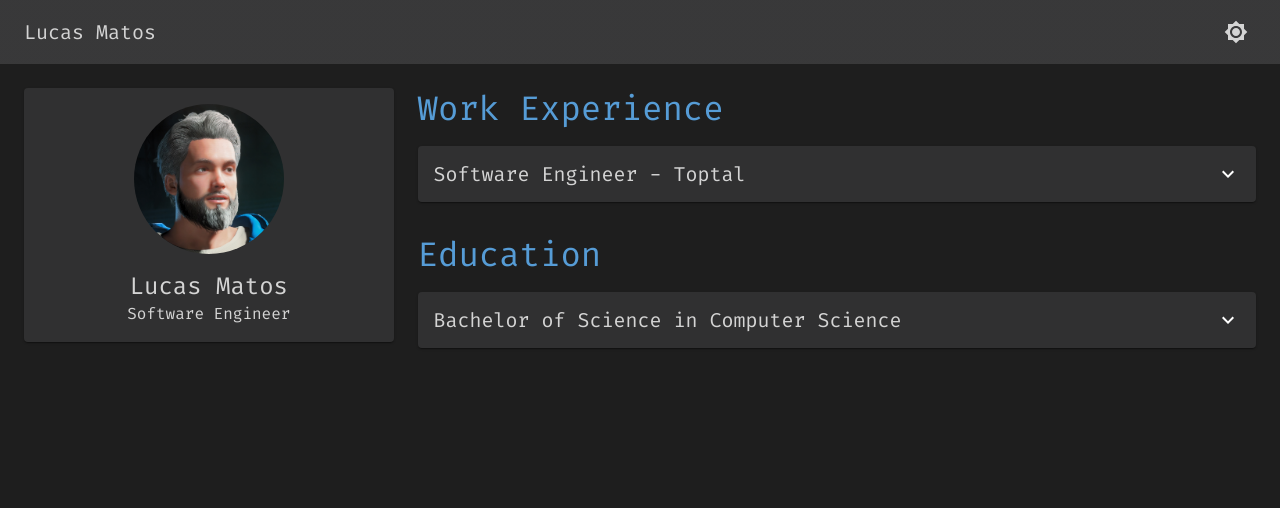
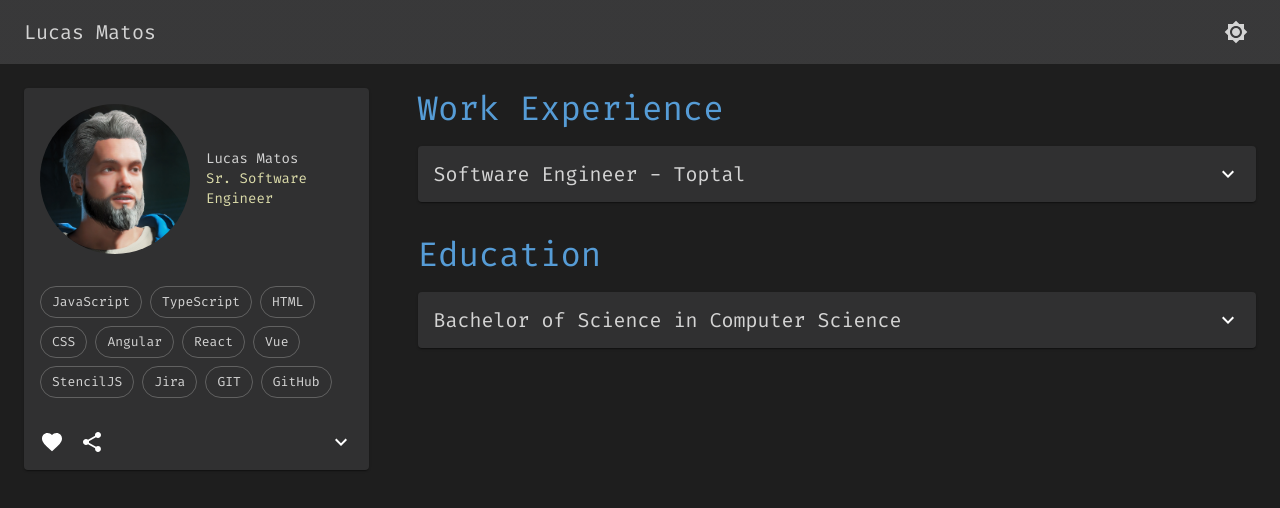
Before and after one commit to matoslucas/resume-layout, a React (Vite) app: page / in a window 1280 px wide. Shown: the top 508 px of the page. Built offline with nearby package versions, Linux system fonts and the light colour scheme.

Commit message:
add skill chip

```diff
--- a/src/components/ProfileSection.tsx
+++ b/src/components/ProfileSection.tsx
@@ -1,5 +1,41 @@
 import React from 'react';
-import { Paper, Avatar, Typography } from '@mui/material';
+import { Paper, Avatar, Typography, Card, CardHeader, IconButton, CardMedia, CardContent, CardActions, Collapse, IconButtonProps, Chip, Box } from '@mui/material';
+
+import { styled } from '@mui/material/styles';
+
+import FavoriteIcon from '@mui/icons-material/Favorite';
+import ShareIcon from '@mui/icons-material/Share';
+import ExpandMoreIcon from '@mui/icons-material/ExpandMore';
+import MoreVertIcon from '@mui/icons-material/MoreVert';
+
+interface ExpandMoreProps extends IconButtonProps {
+  expand: boolean;
+}
+
+const ExpandMore = styled((props: ExpandMoreProps) => {
+  const { expand, ...other } = props;
+  return <IconButton {...other} />;
+})(({ theme }) => ({
+  marginLeft: 'auto',
+  transition: theme.transitions.create('transform', {
+    duration: theme.transitions.duration.shortest,
+  }),
+  variants: [
+    {
+      props: ({ expand }) => !expand,
+      style: {
+        transform: 'rotate(0deg)',
+      },
+    },
+    {
+      props: ({ expand }) => !!expand,
+      style: {
+        transform: 'rotate(180deg)',
+      },
+    },
+  ],
+}));
+
 
 interface ProfileSectionProps {
   name: string;
@@ -13,8 +49,17 @@ const ProfileSection: React.FC<ProfileSectionProps> = ({
   imageUrl,
 }) => {
 
+  const [expanded, setExpanded] = React.useState(false);
+
+  const handleExpandClick = () => {
+    setExpanded(!expanded);
+  };
+
   return (
-    <Paper sx={{ padding: 2, backgroundColor: '#252526', color: '#d4d4d4' }}>
+
+    <Card sx={{ maxWidth: 345 }}>
+      <CardHeader
+        avatar={
           <Avatar
             alt={name}
             src={imageUrl}
@@ -24,22 +69,65 @@ const ProfileSection: React.FC<ProfileSectionProps> = ({
               '& img': {
                 objectPosition: '0 -0.7rem;',
               },
-           margin: 'auto', }}
+              margin: 'auto',
+            }}
           />
-      <Typography
-        variant="h5"
-        sx={{ textAlign: 'center', marginTop: 2, fontFamily: 'Fira Code' }}
+        }
+
+        title="Lucas Matos"
+        subheader="Sr. Software Engineer"
+      />
+
+      <CardContent>
+        <Box sx={{
+          display: 'flex',
+          flexWrap: 'wrap',
+          gap: 1,
+        }}>
+
+
+          <Chip variant="outlined" label="JavaScript" />
+          <Chip variant="outlined" label="TypeScript" />
+          <Chip variant="outlined" label="HTML" />
+          <Chip variant="outlined" label="CSS" />
+          <Chip variant="outlined" label="Angular" />
+          <Chip variant="outlined" label="React" />
+          <Chip variant="outlined" label="Vue" />
+          <Chip variant="outlined" label="StencilJS" />
+          <Chip variant="outlined" label="Jira" />
+          <Chip variant="outlined" label="GIT" />
+          <Chip variant="outlined" label="GitHub" />
+        </Box>
+      </CardContent>
+      <CardActions disableSpacing>
+        <IconButton aria-label="add to favorites">
+          <FavoriteIcon />
+        </IconButton>
+        <IconButton aria-label="share">
+          <ShareIcon />
+        </IconButton>
+        <ExpandMore
+          expand={expanded}
+          onClick={handleExpandClick}
+          aria-expanded={expanded}
+          aria-label="show more"
         >
-        {name}
+          <ExpandMoreIcon />
+        </ExpandMore>
+      </CardActions>
+      <Collapse in={expanded} timeout="auto" unmountOnExit>
+        <CardContent>
+          <Typography sx={{ marginBottom: 2 }}>About:</Typography>
+          <Typography >
+            Throughout my life, I've earned the endearing nickname "my little inventor" from my grandmother, who recognized my innate curiosity and creativity.
+            From my earliest days, I've been drawn to fixing and discovering things, often working with limited resources.
+            This has instilled in me a passion for problem-solving, and I've become a self-taught individual who thrives on creative solutions.
+            I bring this same spirit of curiosity, resourcefulness, and creativity to my professional endeavors.
           </Typography>
-      <Typography
-        variant="body1"
-        sx={{ textAlign: 'center', fontFamily: 'Fira Code' }}
-      >
-        {jobTitle}
-      </Typography>
-      {/* Add contact info and skills here */}
-    </Paper>
+        </CardContent>
+      </Collapse>
+    </Card>
+
   );
 };
 
```
Lines whose indentation alone changed are shown as unchanged.
